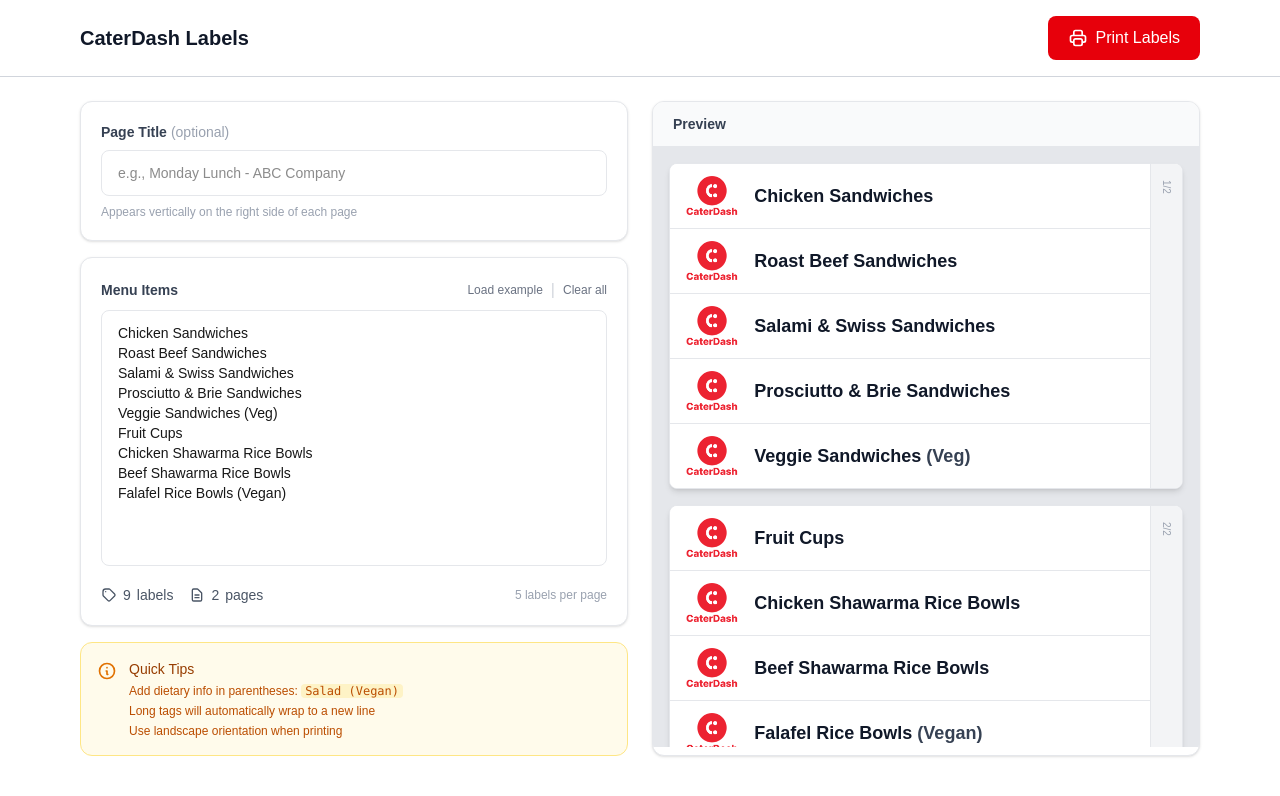
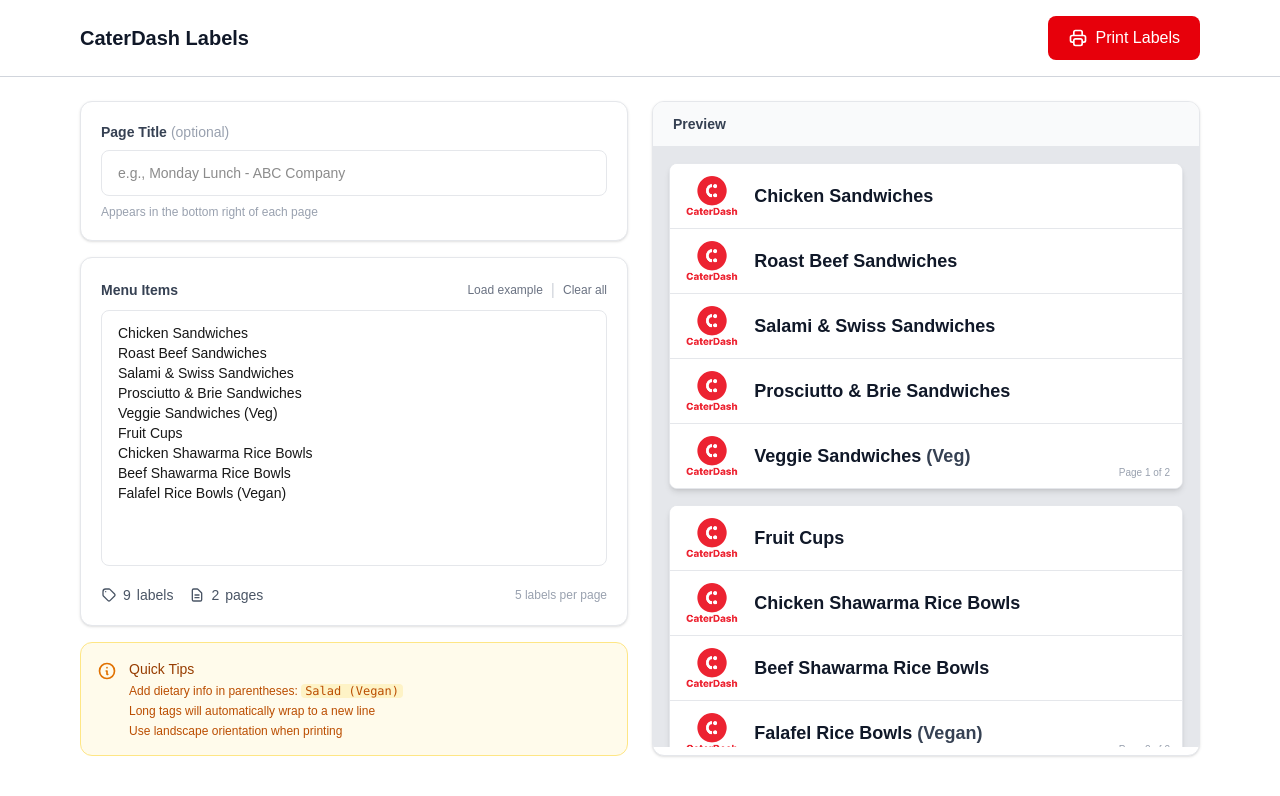
Before and after one commit to CaterDashAdmin/CaterDash-Trial, a Next.js app: page / in a window 1280 px wide. Both pictures are taken after a click on the button "Load example". Shown: the top 796 px of the page. Built offline with nearby package versions, Linux system fonts and the light colour scheme.

Commit message:
moved label and page number to bottom right

```diff
--- a/app/page.tsx
+++ b/app/page.tsx
@@ -175,7 +175,7 @@ export default function LabelMaker() {
                 onChange={(e) => setPageTitle(e.target.value)}
               />
               <p className="mt-2 text-xs text-gray-400">
-                Appears vertically on the right side of each page
+                Appears in the bottom right of each page
               </p>
             </div>
 
@@ -319,10 +319,10 @@ export default function LabelMaker() {
                   {pages.filter(Boolean).map((pageLabels, pageIndex) => (
                     <div
                       key={pageIndex}
-                      className="bg-white rounded-lg shadow-md overflow-hidden border border-gray-200 flex"
+                      className="bg-white rounded-lg shadow-md overflow-hidden border border-gray-200 relative"
                     >
                       {/* Labels - styled like print output */}
-                      <div className="flex-grow divide-y divide-gray-200">
+                      <div className="divide-y divide-gray-200">
                         {pageLabels.map((item, index) => (
                           <div
                             key={index}
@@ -363,25 +363,17 @@ export default function LabelMaker() {
                         ))}
                       </div>
 
-                      {/* Vertical sidebar with title and page number */}
+                      {/* Bottom right: title and page number */}
                       {(pageTitle || pages.length > 1) && (
-                        <div className="w-8 bg-gray-100 border-l border-gray-200 flex flex-col items-center justify-between py-2 flex-shrink-0">
+                        <div className="absolute bottom-2 right-3 text-right">
                           {pageTitle && (
-                            <div
-                              className="flex-grow flex items-center justify-center"
-                              style={{ writingMode: "vertical-rl" }}
-                            >
-                              <span className="text-xs font-semibold text-gray-700 truncate max-h-48">
+                            <p className="text-xs font-medium text-gray-500 truncate max-w-32">
                               {pageTitle}
-                              </span>
-                            </div>
+                            </p>
                           )}
-                          <span
-                            className="text-[10px] text-gray-400 mt-2"
-                            style={{ writingMode: "vertical-rl" }}
-                          >
-                            {pageIndex + 1}/{pages.length}
-                          </span>
+                          <p className="text-[10px] text-gray-400">
+                            Page {pageIndex + 1} of {pages.length}
+                          </p>
                         </div>
                       )}
                     </div>
@@ -396,9 +388,11 @@ export default function LabelMaker() {
       {/* Print Layout - Hidden on screen */}
       <div className="hidden print:block">
         {pages.map((pageLabels, pageIndex) => (
-          <div key={pageIndex} className="print-page flex flex-row w-full">
+          <div
+            key={pageIndex}
+            className="print-page flex flex-col w-full relative"
+          >
             {/* Labels on this page */}
-            <div className="flex-grow flex flex-col">
             {pageLabels.map((item, index) => (
               <div
                 key={index}
@@ -434,29 +428,18 @@ export default function LabelMaker() {
                 </div>
               </div>
             ))}
-            </div>
+
+            {/* Bottom right: title and page number */}
             {(pageTitle || pages.length > 1) && (
-              <div className="w-12 bg-gray-100 border-l border-gray-300 flex flex-col items-center justify-between py-4 flex-shrink-0">
+              <div className="absolute bottom-2 right-4 text-right text-gray-500">
                 {pageTitle && (
-                  <div
-                    className="flex-grow flex items-center justify-center"
-                    style={{ writingMode: "vertical-rl" }}
-                  >
-                    <span className="text-sm font-bold text-gray-700">
-                      {pageTitle}
-                    </span>
+                  <p className="text-sm font-medium">{pageTitle}</p>
+                )}
+                <p className="text-xs">
+                  Page {pageIndex + 1} of {pages.length}
+                </p>
               </div>
             )}
-                <span
-                  className="text-xs text-gray-500 mt-2"
-                  style={{ writingMode: "vertical-rl" }}
-                >
-                  Page {pageIndex + 1} of {pages.length}
-                </span>
-              </div>
-            )}
-
-            {/* Vertical sidebar with title and page number */}
           </div>
         ))}
       </div>
```
Lines whose indentation alone changed are shown as unchanged.
